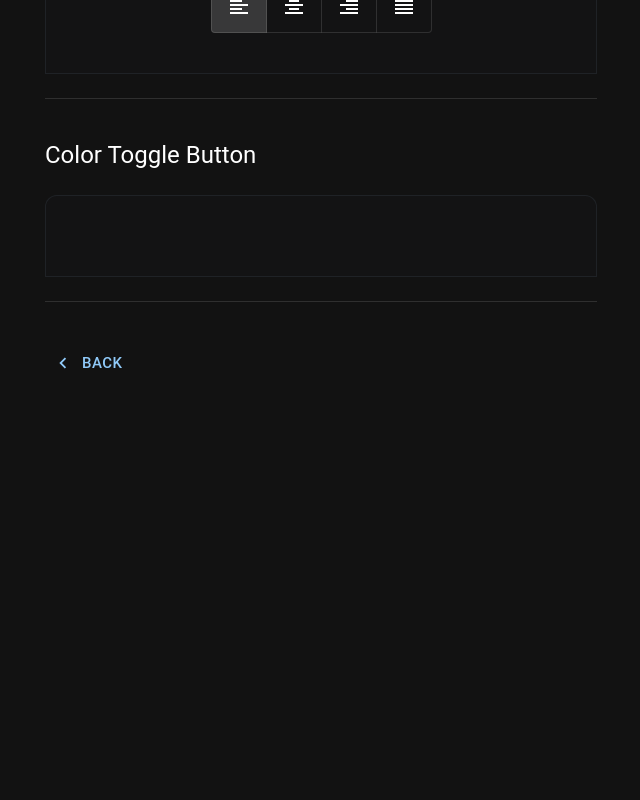
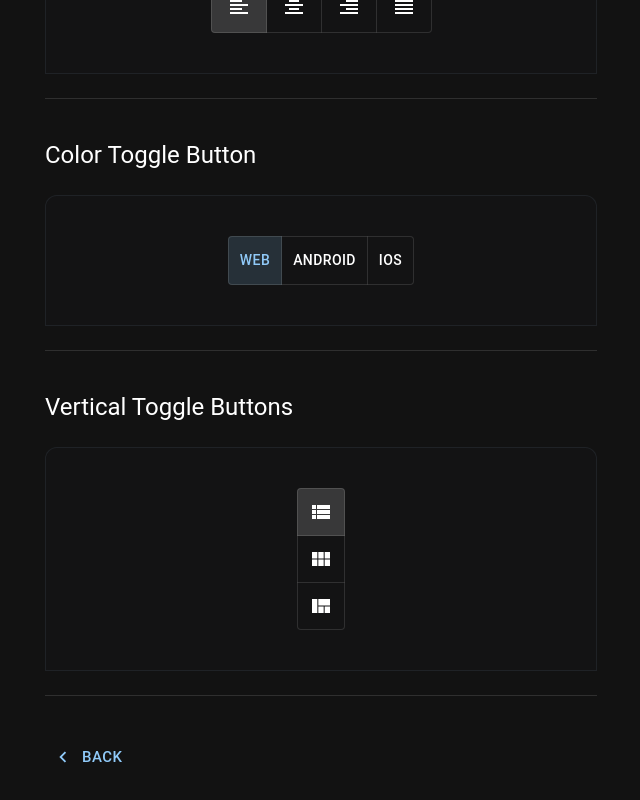
Before and after one commit to watcharakornton/mui_tutorials, a React (Vite) app: page /toggle-button in a window 1280 px wide. Shown: the part 878-1678 px from the top of the page, without its empty margins (319-959 px from the left). Before the commit the page ends 1302 px from the top, so only its background shows below. Built offline with nearby package versions, Linux system fonts and the light colour scheme.

Commit message:
Add Vertical Toggle Buttons Module into Toggle Button Component

```diff
--- a/src/inputs/ToggleButtonComponent.jsx
+++ b/src/inputs/ToggleButtonComponent.jsx
@@ -16,6 +16,9 @@ import {
   FormatUnderlined as FormatUnderlinedIcon,
   FormatColorFill as FormatColorFillIcon,
   ArrowDropDown as ArrowDropDownIcon,
+  ViewList as ViewListIcon,
+  ViewModule as ViewModuleIcon,
+  ViewQuilt as ViewQuiltIcon,
 } from "@mui/icons-material";
 
 const MyContainer = ({ children }) => {
@@ -38,13 +41,65 @@ const MyContainer = ({ children }) => {
   );
 };
 
+export const VerticalToggleButtons = () => {
+  const [view, setView] = React.useState("list");
+
+  const handleChange = (event, nextView) => {
+    setView(nextView);
+  };
+
+  return (
+    <>
+      <Typography variant="h5" sx={{ mb: 3 }}>
+        Vertical Toggle Buttons
+      </Typography>
+      <MyContainer>
+        <ToggleButtonGroup
+          orientation="vertical"
+          value={view}
+          exclusive
+          onChange={handleChange}
+        >
+          <ToggleButton value="list" aria-label="list">
+            <ViewListIcon />
+          </ToggleButton>
+          <ToggleButton value="module" aria-label="module">
+            <ViewModuleIcon />
+          </ToggleButton>
+          <ToggleButton value="quilt" aria-label="quilt">
+            <ViewQuiltIcon />
+          </ToggleButton>
+        </ToggleButtonGroup>
+      </MyContainer>
+    </>
+  );
+};
+
 export const ColorToggleButton = () => {
+  const [alignment, setAlignment] = React.useState("web");
+
+  const handleChange = (event, newAlignment) => {
+    setAlignment(newAlignment);
+  };
+
   return (
     <>
       <Typography variant="h5" sx={{ mb: 3 }}>
         Color Toggle Button
       </Typography>
-      <MyContainer></MyContainer>
+      <MyContainer>
+        <ToggleButtonGroup
+          color="primary"
+          value={alignment}
+          exclusive
+          onChange={handleChange}
+          aria-label="Platform"
+        >
+          <ToggleButton value="web">Web</ToggleButton>
+          <ToggleButton value="android">Android</ToggleButton>
+          <ToggleButton value="ios">iOS</ToggleButton>
+        </ToggleButtonGroup>
+      </MyContainer>
     </>
   );
 };
--- a/src/pages/ToggleButtonPage.jsx
+++ b/src/pages/ToggleButtonPage.jsx
@@ -7,6 +7,7 @@ import {
   ToggleButtonMultiple,
   ToggleButtonSizes,
   ColorToggleButton,
+  VerticalToggleButtons,
 } from "../inputs/ToggleButtonComponent";
 
 const ToggleButtonPage = () => {
@@ -15,6 +16,7 @@ const ToggleButtonPage = () => {
     <ToggleButtonMultiple />,
     <ToggleButtonSizes />,
     <ColorToggleButton />,
+    <VerticalToggleButtons />,
   ];
 
   return (
```
